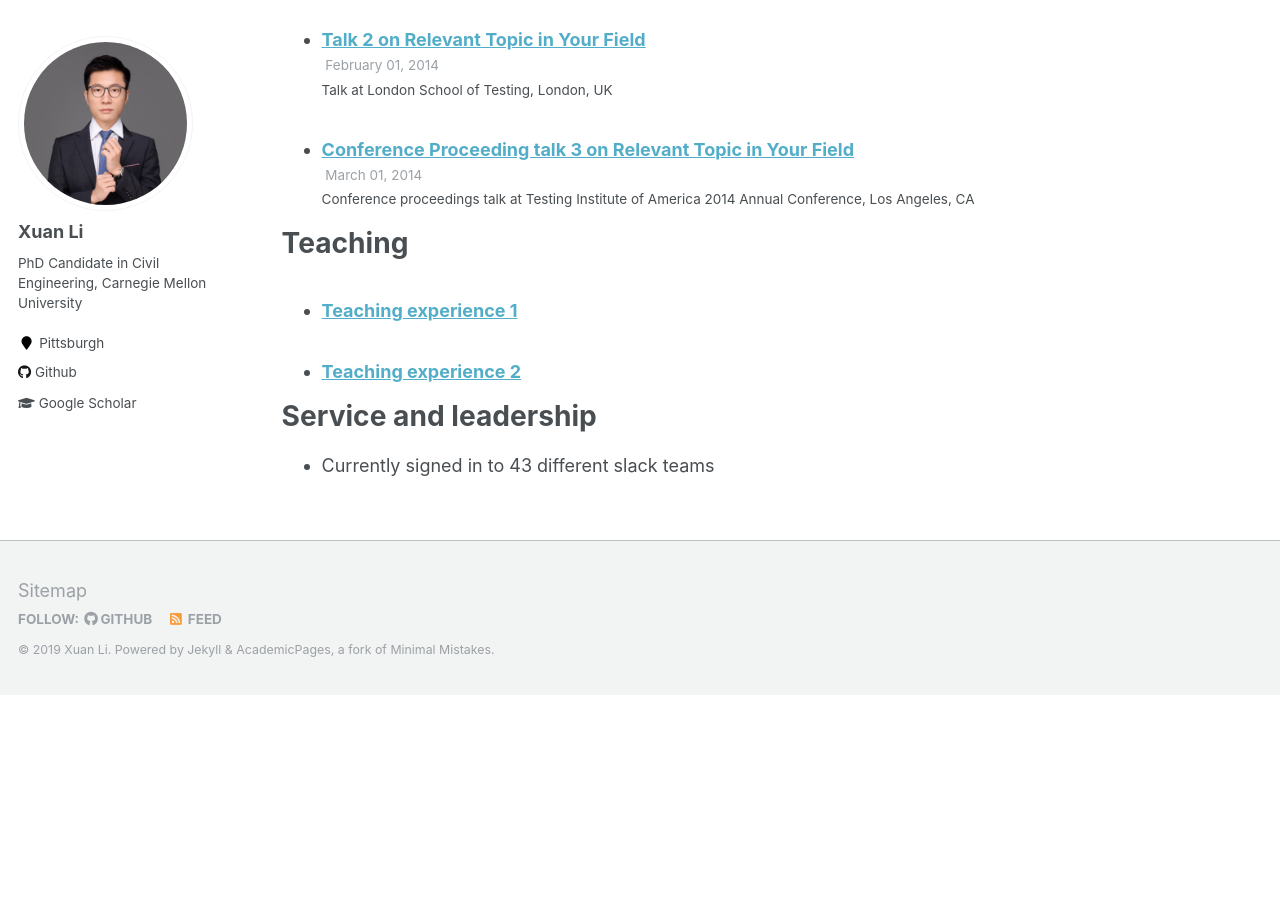
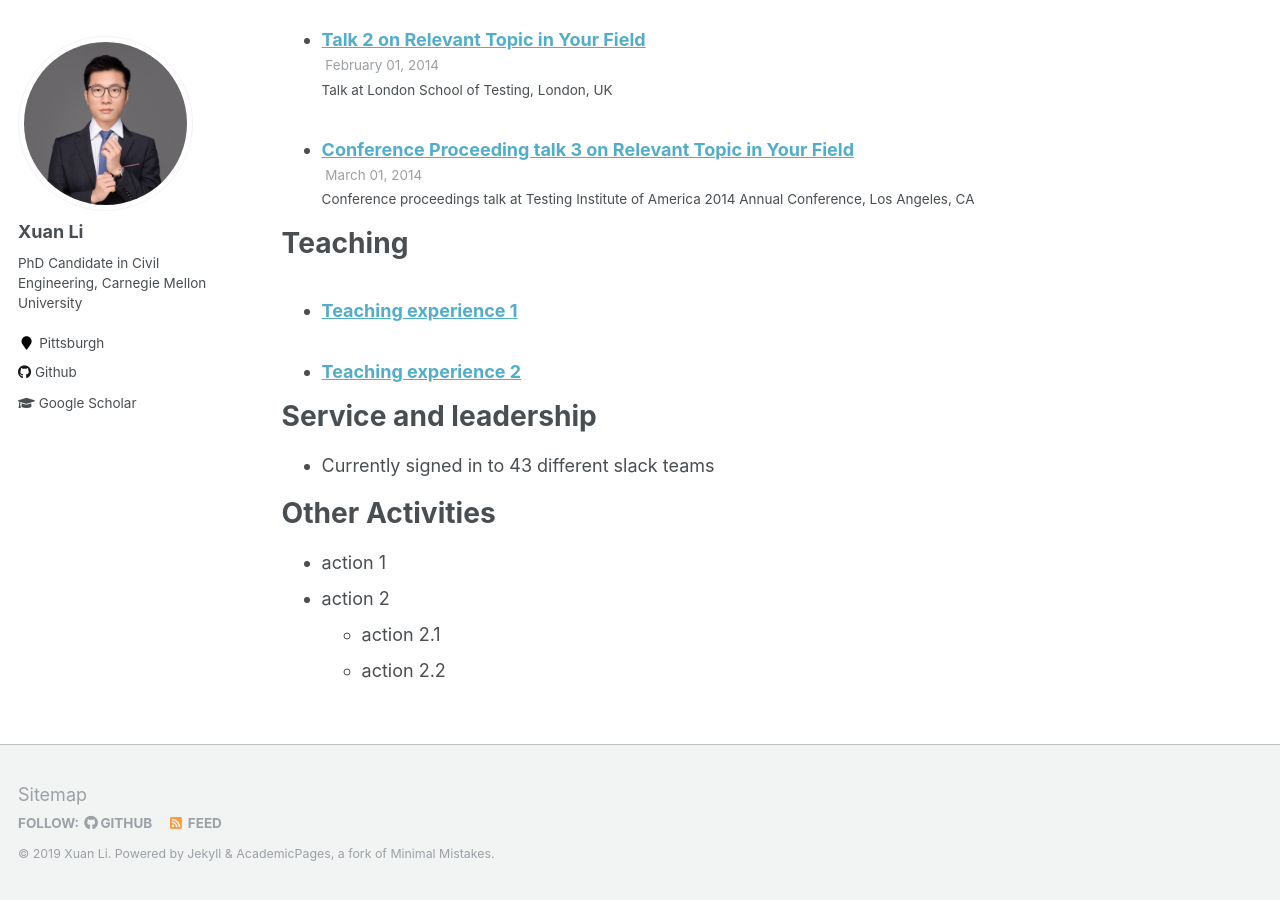
Before and after one commit to milanlx/milanlx.github.io, a Jekyll site: the page built from _pages/cv.md, in a window 1280 px wide and 900 px high, scrolled down 1525 px. Built offline with Jekyll 4.4.1, drawn with Linux system fonts in a browser that asks for light colours; before the commit the page ends 2220 px from its top, so only the background shows below that.

Commit message:
Update cv.md

```diff
--- a/_pages/cv.md
+++ b/_pages/cv.md
@@ -57,3 +57,10 @@ Teaching
 Service and leadership
 ======
 * Currently signed in to 43 different slack teams
+
+Other Activities
+======
+* action 1
+* action 2
+  * action 2.1
+  * action 2.2
```
